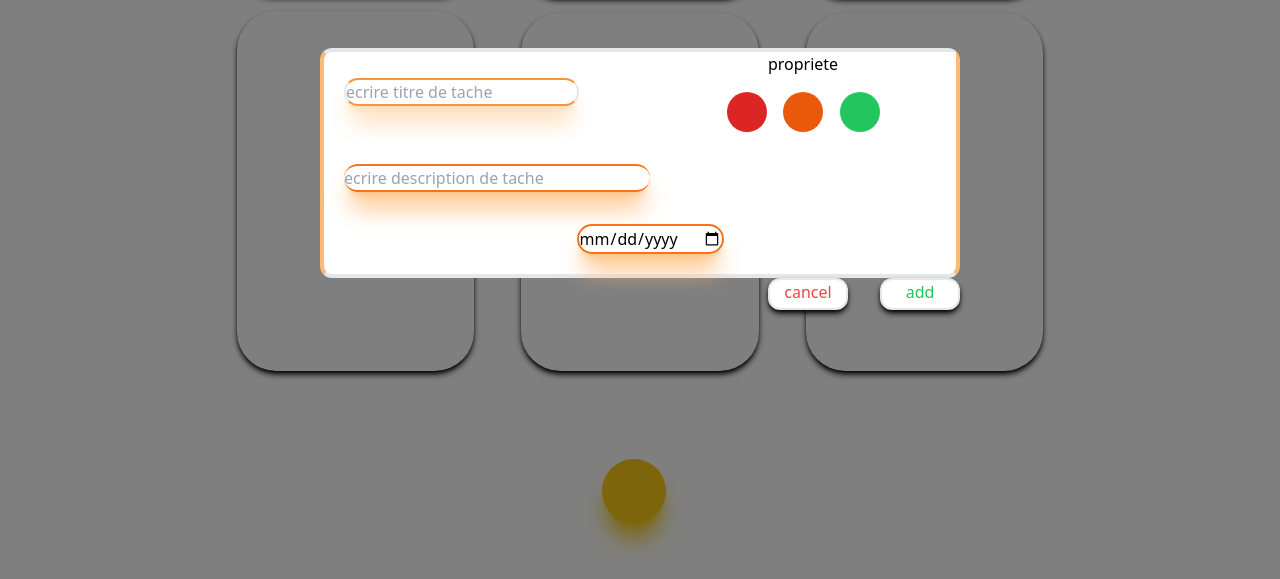
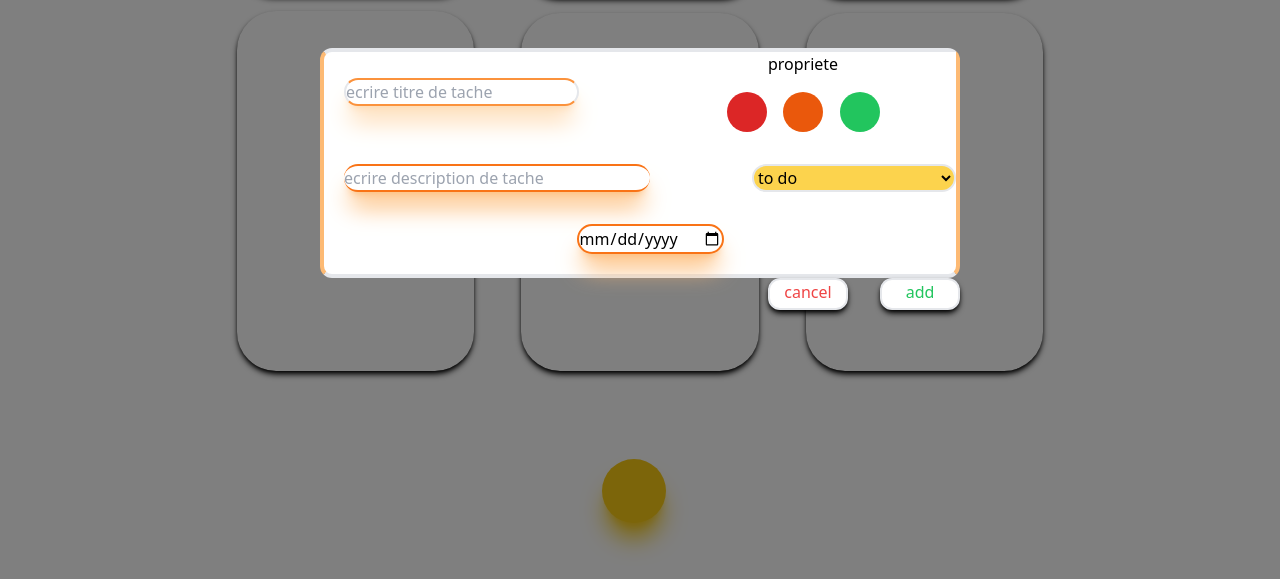
Before and after one commit to Youcode-Classe-E-2024-2025/imrane_ait_dahmade_to-do-list, a website: page public/accueil.html in a window 1280 px wide. Both pictures are taken after a click on the element 633 px from the left and 712 px from the top of the page. Shown: the part 221-800 px from the top of the page. Drawn offline with Linux system fonts and the light colour scheme.

Commit message:
alors j ai recontre des probleme au niveau des position mais j ai resoudre et j ai active le code js pur voir le form modal

```diff
--- a/public/accueil.html
+++ b/public/accueil.html
@@ -8,7 +8,7 @@
     <link href="/src/output.css" rel="stylesheet">
 </head>
 
-<body >
+<body>
     <!-- title nav -->
     <header class="gap-3">
         <nav class="  h-1/3  flex justify-between items-center ">
@@ -63,8 +63,9 @@
         </div>
     </main>
     <!-- form-madal  -->
-    <div id="form-modal" class="container-modal flex items-center justify-center absolute h-full w-full top-0 z-50 hidden bg-black/50 ">
-        <form  class="w-1/2  ">
+    <div id="form-modal"
+        class="container-modal flex items-center justify-center absolute h-full w-full top-0 z-50 hidden bg-black/50 gap-4">
+        <form class="w-1/2  ">
             <div
                 class=" w-full flex items-center justify-center flex-col   border-4 border-x-orange-300 rounded-xl gap-8 pl-5 bg-white">
                 <div class=" w-full   flex flex-row justify-between items-center">
@@ -76,19 +77,24 @@
                     <div class="w-1/2  flex  flex-col justify-center items-center gap-4 bg-white">
                         <span>propriete</span>
                         <div class="w-1/2  flex flex-row justify-between items-center  ">
-                            <div class="w-10 h-10 border-2px bg-red-600 rounded-full ">
-                            </div>
-                            <div class="w-10 h-10 border-2px bg-orange-600 rounded-full ">
-                            </div>
-                            <div class="w-10 h-10 border-2px bg-green-500 rounded-full ">
-                            </div>
+                            <button class="w-10 h-10 border-2px bg-red-600 rounded-full  hover:bg-red-700">
+                            </button>
+                            <button class="w-10 h-10 border-2px bg-orange-600 rounded-full  hover:bg-orange-800">
+                            </button>
+                            <button class="w-10 h-10 border-2px bg-green-500 rounded-full hover:bg-green-700">
+                            </button>
                         </div>
                     </div>
                 </div>
-                <div class="w-full">
+                <div class="w-full flex flex-row justify-between items-center">
                     <input
                         class=" w-1/2 flex border-y-2 border-orange-500 rounded-[360px] shadow-xl shadow-orange-300 outline-0 "
                         placeholder="ecrire description de tache" type="text">
+                    <select class=" w-1/3 border-2 bg-amber-300 rounded-2xl " name=" statut" id="">
+                        <option value="">to do </option>
+                        <option value="">doing</option>
+                        <option value="">done</option>
+                    </select>
                 </div>
                 <div class="pb-5">
                     <input
```
Also changed, not shown: src/output.css.
